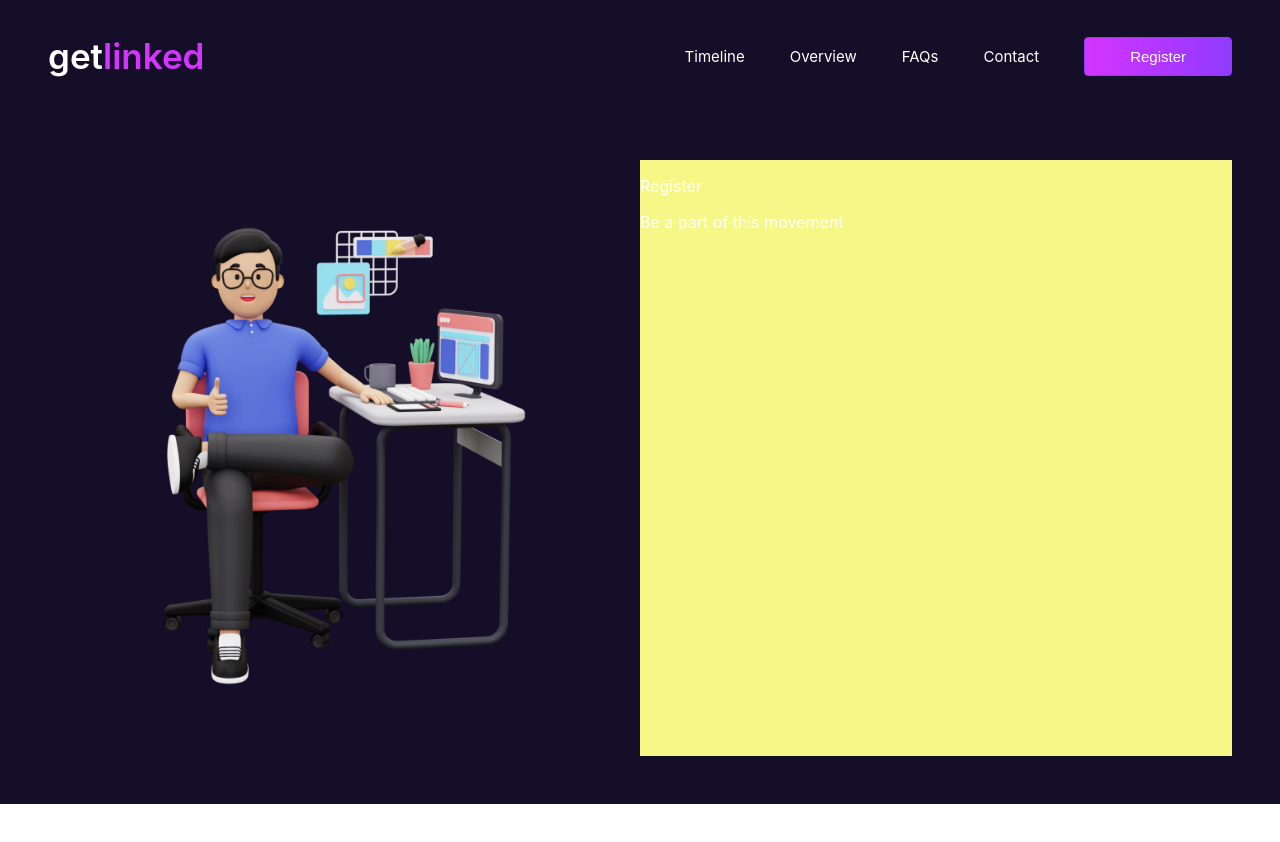
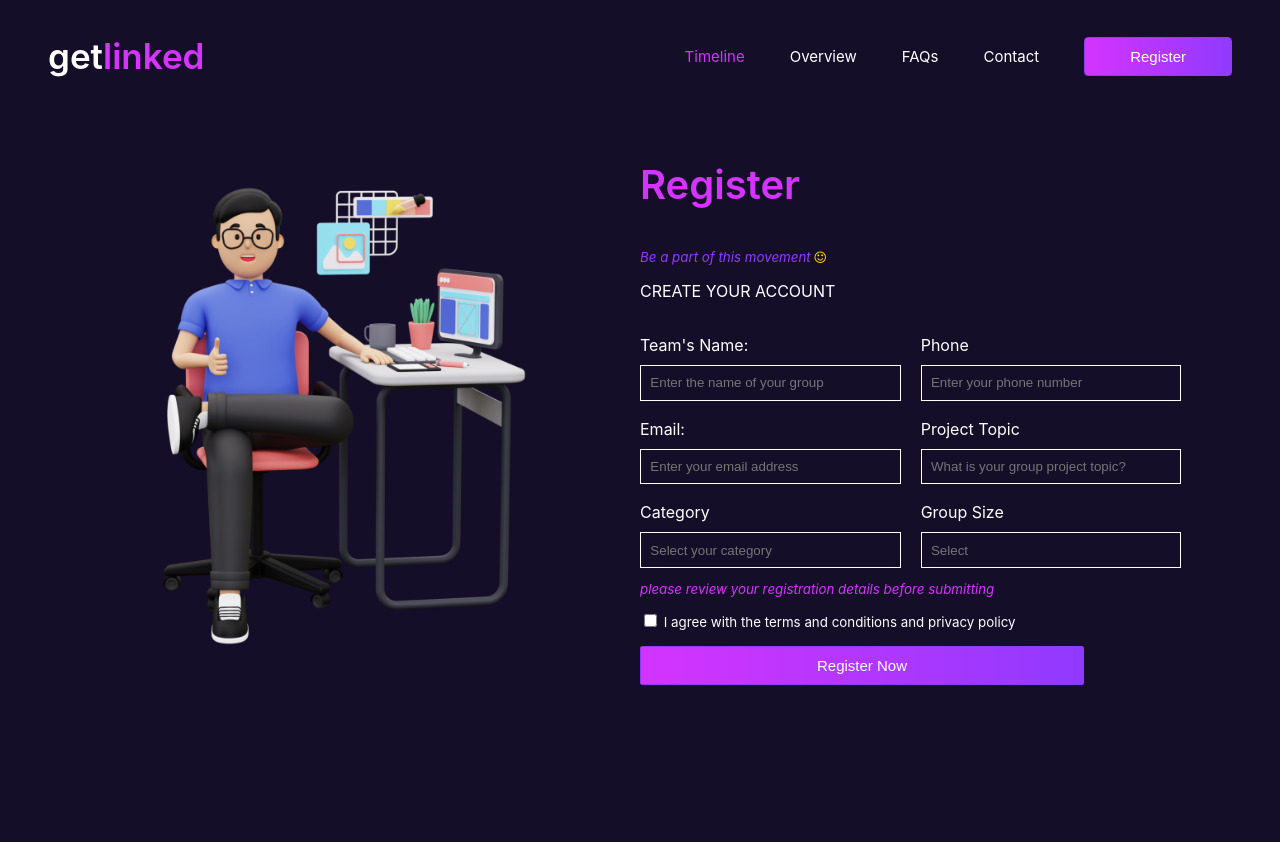
Before and after one commit to Mhaurvis/getlinkedProject, a React (Create React App) app: page /register in a window 1280 px wide. Shown: the top 842 px of the page. Before the commit the page ends 804 px from the top, so only its background shows below. Built offline with nearby package versions, Linux system fonts and the light colour scheme.

Commit message:
Made some clinical changes

```diff
--- a/src/components/Navbar.jsx
+++ b/src/components/Navbar.jsx
@@ -1,26 +1,23 @@
 import { Link } from 'react-router-dom';
-import React, { useState, useEffect} from "react";
+import React from "react";
 import 'font-awesome/css/font-awesome.min.css';
 import '../stylesheets/nav.css';
 
 function Nav(){
-
-    const [isMobileMenuOpen, setMoileMenuOpen] = useState(false);
-    const toggleMobileMenu = () =>{
-        setMoileMenuOpen(!isMobileMenuOpen);
-    }
 
     return(
         <div className="navbar">
             <div>
                 <p>get<span style={{color: '#D434FE'}}>linked</span></p>
             </div>
-            <div className={`menu ${isMobileMenuOpen ? 'active' : ''}`}>
-                    <Link to="/" className='navLinks'>Timeline</Link>
+            <div className='myNavLinks'>
+                <ul>
+                    <Link to="/" className='navLinks active'>Timeline</Link>
                     <Link className='navLinks'>Overview</Link>
                     <Link className='navLinks'>FAQs</Link>
                     <Link to="/contact" className='navLinks'>Contact</Link>
                     <Link to="/register"><button className='navButton'>Register</button></Link>
+                </ul>
             </div>
             <div className="mobile-menu-button">
                 <span className='fa fa-bars'></span>
--- a/src/pages/Home.jsx
+++ b/src/pages/Home.jsx
@@ -90,19 +90,19 @@ function Home(){
 
             <div className="sectionFive">
                 <div>
-                    <p className='s5-leadText'>Frequently Ask <span style={{color: '#D434FE'}}>Question</span></p>
+                    <p className='s5-leadText'>Frequently Ask <span style={{color: '#D434FE'}}> Questions </span></p>
                     <p>We got answers to the question that you might want to ask about getLinked Hackathon 1.0</p>
-                    <p>Can I work on a project I started before the Hackathon?</p> <span className='fa fa-plus'></span>
+                    <p>Can I work on a project I started before the Hackathon? <span className='fa fa-plus'></span></p>
                     <hr />
-                    <p>What happens If I need help during the Hackathon?<span></span></p>
+                    <p>What happens If I need help during the Hackathon? <span className='fa fa-plus'></span></p>
                     <hr />
-                    <p>What happens if I dont have an idea for a Project? </p>
+                    <p>What happens if I dont have an idea for a Project? <span className='fa fa-plus'></span></p>
                     <hr />
-                    <p>Can I join a team or do I have to come with one?</p>
+                    <p>Can I join a team or do I have to come with one? <span className='fa fa-plus'></span></p>
                     <hr />
-                    <p>What happens after the Hackathon ends?</p>
+                    <p>What happens after the Hackathon ends? <span className='fa fa-plus'></span></p>
                     <hr />
-                    <p>Can I work on a project I started before the Hackathon?</p>
+                    <p>Can I work on a project I started before the Hackathon? <span className='fa fa-plus'></span></p>
                     <hr />
                 </div>
                 <div>
--- a/src/pages/Register.jsx
+++ b/src/pages/Register.jsx
@@ -2,6 +2,8 @@ import React from "react";
 import img17 from '../images/img17.png';
 import Nav from "../components/Navbar";
 import '../stylesheets/register.css';
+import 'font-awesome/css/font-awesome.min.css';
+
 
 function Register(){
     return(
@@ -11,26 +13,16 @@ function Register(){
            </div>
 
            <div className="registerMe">
-                <div>
+                <div className="regImg">
                     <img src={img17} alt="" style={{width: '100%'}} />
                 </div>
                 <div className="letsRegister">
-                    <p>Register</p>
-                    <p>Be a part of this movement</p>
-                </div>
-           </div>
+                    <p className="firstLeadText">Register</p>
+                    <p className="secondLeadText">Be a part of this movement <span style={{color: 'gold'}} className="fa fa-smile-o"></span></p>
+                    <p className="thirdLeadText">CREATE YOUR ACCOUNT</p>
 
-           {/* <div className="register">
-                <div className="registerImg">
-                    <img src={img17} alt="" style={{width: '100%'}} />
-                </div>
-                <div className="myForm">
-                    <p className="regisLeadText">Register</p>
-                    <p>Be a part of this movement</p>
-                    <p>CREATE YOUR ACCOUNT</p>
-                    <form className="myRegisterForm">
-
-                        <div className="firstFormDiv">
+                   <form action="post">
+                   <div className="firstFormDiv">
                             <div className="">
                                 <label htmlFor="">Team's Name: </label> <br />
                                  <input type="text" placeholder="Enter the name of your group" />
@@ -62,15 +54,16 @@ function Register(){
                                 <input type="text" placeholder="Select" />
                             </div>
                         </div>
+                   </form>
 
-                        <p style={{fontSize: 'smaller'}}>Please review your registration details before submitting</p>
-                        <p style={{fontSize: 'smaller'}}><input type="checkbox" /> I agreed with te events terms and condition and privacy policy</p>
+                   <p className="regReview">please review your registration details before submitting</p>
 
-                        <button className="regisBtn">Register Now</button>
+                   <span className="regSpan"><input type="checkbox" /> I agree with the terms and conditions and privacy policy </span>
 
-                    </form>
+                   <button className="regisBtn">Register Now</button>
+
                 </div>
-           </div> */}
+           </div>
         </div>
     )
 }
--- a/src/stylesheets/contact.css
+++ b/src/stylesheets/contact.css
@@ -6,6 +6,8 @@
     margin: 0;
     padding: 0;
     width: 100%;
+    height: 180vh;
+    overflow-y: scroll;
 }
 
 .contactForm{
@@ -78,7 +80,7 @@
     display: none;
 }
 
-@media screen and (max-width:650px){
+@media (max-width:650px){
     .myContactPage{
         padding: 1em;
     }
--- a/src/stylesheets/home.css
+++ b/src/stylesheets/home.css
@@ -14,10 +14,6 @@
     justify-items: center;
     padding: 2em;
 }
-
-/* .s-leadText{
-    padding:0 1em;
-} */
 
 .s-leadFirstText{
     font-size: 5em;
--- a/src/stylesheets/nav.css
+++ b/src/stylesheets/nav.css
@@ -17,6 +17,18 @@
     text-decoration: none;
 }
 
+.active{
+    color: #D434FE;
+}
+
+.navLinks:hover{
+    color: #D434FE;
+}
+
+.navLinks:checked{
+    color: #903AFF;
+}
+
 .navButton{
     padding: 10px 3em;
     font-size: 15px;
@@ -26,26 +38,35 @@
     border-radius: 4px;
 }
 
+.navButton:hover{
+    background-color: yellow;
+}
+
 .mobile-menu-button{
     cursor: pointer;
     display: none;
 }
 
 
-@media screen and (max-width: 800px){
-    .menu{
+@media screen and (max-width: 850px){
+    /* .myNavLinks ul{
+        position: fixed;
+        width: 100%;
+        height: 100vh;
+        background-color: black;
+        top: 80px;
+        left: 0;
+        text-align: left;
+    } */
+
+    /* .myNavLinks .navLinks{
+        display: block;
+        margin: 50px 0;
+        line-height: 30px;
+    } */
+
+    .myNavLinks ul{
         display: none;
-        background-color: yellow;
-        width: 100%;
-        position: absolute;
-        top: 60px;
-        left: 0;
-        text-align: center;
-        z-index: 1;
-    }
-
-    .menu .active{
-        display: flex;
     }
 
     .mobile-menu-button{
@@ -53,7 +74,7 @@
     }
 }
 
-@media screen and (max-width: 450px){
+@media (max-width: 450px){
     .navbar p{
         font-size: 25px;
         font-weight: 600;
--- a/src/stylesheets/register.css
+++ b/src/stylesheets/register.css
@@ -3,40 +3,30 @@
     box-sizing: border-box;
     color: white;
     width: 100%;
+    height: 200vh;
 }
 
 .registerMe{
     display: grid;
     grid-template-columns: 1fr 1fr;
-    justify-items: center;
-    padding: 3em;
+    /* justify-items: center; */
+    padding: 0.5em 3em;
 }
 
 .letsRegister{
-    background-color: rgb(247, 247, 136);
     width: 100%;
 }
 
-/* .registerHere{
-    background-color: #150E28;
-    box-sizing: border-box;
-    font-family: segoe UI Symbol;
-    color: white;
-    margin: 0;
-    padding: 0;
-    width: 100%;
+.firstLeadText{
+    font-size: 2.5em;
+    font-weight:600;
+    color: #D434FE;
 }
 
-.register{
-    display: grid;
-    grid-template-columns: 1fr 1fr;
-    padding: 2em;
-}
-
-.regisLeadText{
-    font-size: 2em;
-    font-weight: 600;
-    color: #D434FE;
+.secondLeadText{
+    font-size: smaller;
+    font-style: italic;
+    color: #903AFF;
 }
 
 .firstFormDiv{
@@ -57,7 +47,7 @@
 
 .regisBtn{
     padding: 10px 2em;
-    width: 62%;
+    width: 75%;
     margin-top: 1em;
     font-size: 15px;
     color: white;
@@ -69,8 +59,79 @@
     align-items: center;
 }
 
-@media screen and (max-width:950px){
-   .myForm{
-    grid-column: span 2;
-   }
+.regReview{
+    font-size: smaller;
+    font-style: italic;
+    color: #D434FE;
+}
+
+.regSpan{
+    font-size: smaller ;
+}
+
+@media (max-width:850px){
+    .registerMe{
+        grid-template-columns: 1fr;
+    }
+
+    .regImg img{
+        height: 300px;
+        max-width: 100%;
+    }
+
+    .letsRegister{
+        display: flex;
+        flex-direction: column;
+        align-items: center;
+    }
+
+    .firstLeadText{
+        display: none;
+    }
+
+    .thirdLeadText{
+        font-size: large;
+        font-weight: 600;
+    }
+
+    .firstFormDiv{
+        display: flex;
+        flex-direction: column;
+    }
+}
+
+@media (max-width:570px){
+    .regImg img{
+        height: 250px;
+    }
+
+    .firstFormDiv input{
+        width: 100%;
+    }
+
+    .regReview{
+        font-size: x-small;
+    }
+
+    .regSpan{
+        font-size: x-small;
+    }
+}
+
+@media (max-width:350px){
+    .regImg img{
+        height: 200px;
+    }
+}
+
+@media (max-width:250px){
+    .regImg img{
+        height: 150px;
+    }
+}
+/*
+@media (orientation: landscape){
+    .letsRegister{
+        height: 100vh;
+    }
 } */
```
